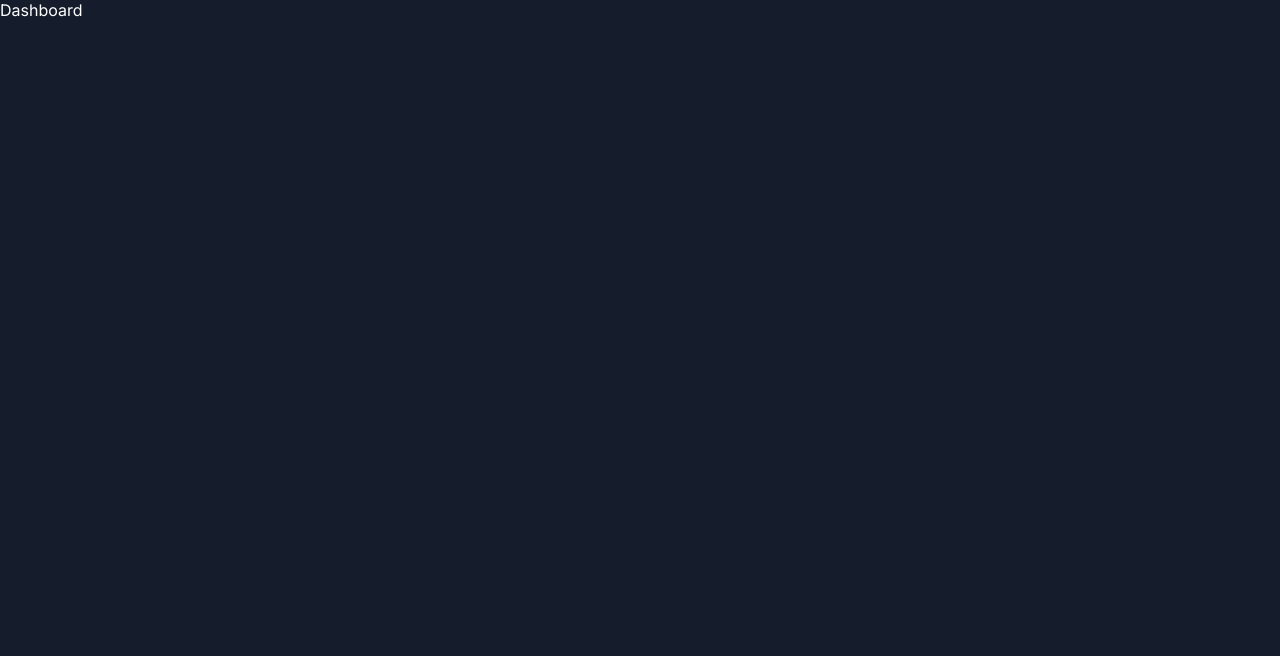
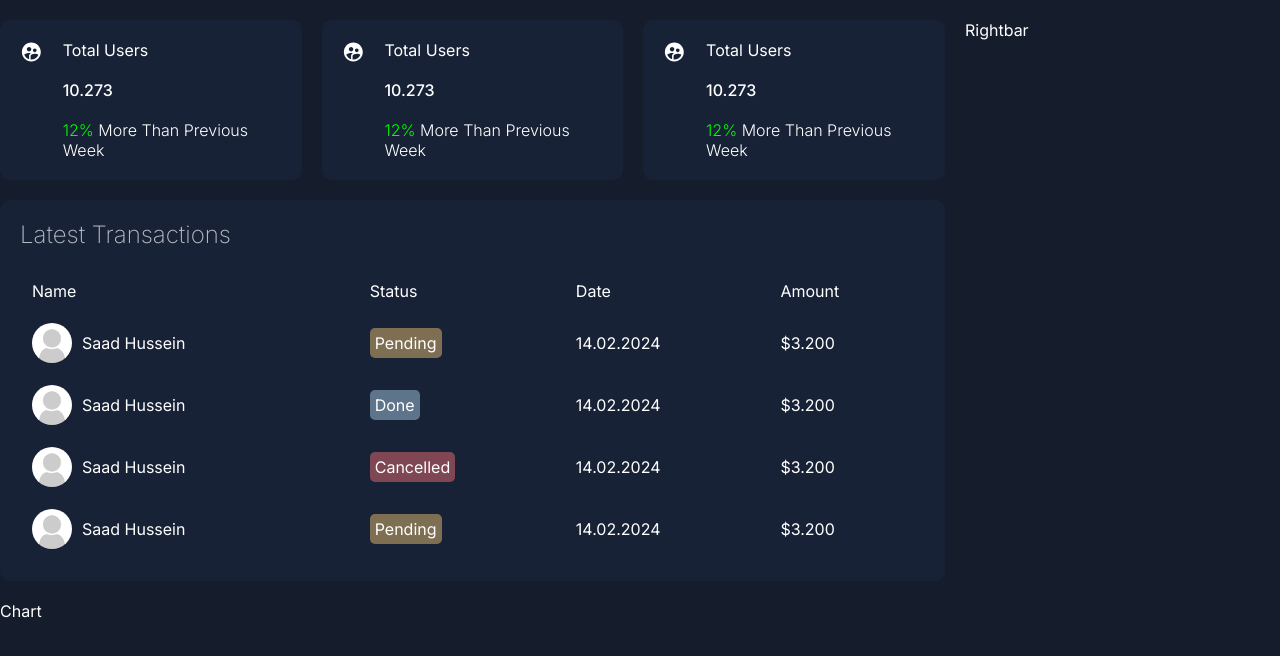
Before and after one commit to SaadHussein/Next.js-Admin-Dashboard-with-Server-Actions, a Next.js app: page /dashboard in a window 1280 px wide. Shown: the top 656 px of the page. Built offline with nearby package versions, Linux system fonts and the light colour scheme.

Commit message:
Finish Cards and Transactions Table in Dashboard Page

```diff
--- a/app/dashboard/page.jsx
+++ b/app/dashboard/page.jsx
@@ -1,7 +1,27 @@
 import React from "react";
+import Card from "../ui/dashboard/card/card";
+import styles from "../ui/dashboard/dashboard.module.css";
+import Rightbar from "../ui/dashboard/rightbar/rightbar";
+import Chart from "../ui/dashboard/chart/chart";
+import Transactions from "../ui/dashboard/transactions/transactions";
 
 const Dashboard = () => {
-  return <div>Dashboard</div>;
+	return (
+		<div className={styles.wrapper}>
+			<div className={styles.main}>
+				<div className={styles.cards}>
+					<Card />
+					<Card />
+					<Card />
+				</div>
+				<Transactions />
+				<Chart />
+			</div>
+			<div className={styles.side}>
+				<Rightbar />
+			</div>
+		</div>
+	);
 };
 
 export default Dashboard;
--- /dev/null
+++ b/app/ui/dashboard/card/card.jsx
@@ -0,0 +1,20 @@
+import React from "react";
+import styles from "./card.module.css";
+import { MdSupervisedUserCircle } from "react-icons/md";
+
+const Card = () => {
+	return (
+		<div className={styles.container}>
+			<MdSupervisedUserCircle size={24} />
+			<div className={styles.texts}>
+				<span className={styles.title}>Total Users</span>
+				<span className={styles.number}>10.273</span>
+				<span className={styles.detail}>
+					<span className={styles.positive}>12%</span> More Than Previous Week
+				</span>
+			</div>
+		</div>
+	);
+};
+
+export default Card;
--- /dev/null
+++ b/app/ui/dashboard/card/card.module.css
@@ -0,0 +1,37 @@
+.container {
+	background-color: var(--bgSoft);
+	padding: 20px;
+	border-radius: 10px;
+	display: flex;
+	gap: 20px;
+	cursor: pointer;
+	width: 100%;
+}
+
+.container:hover {
+	background-color: #2e374a;
+}
+
+.texts {
+	display: flex;
+	flex-direction: column;
+	gap: 20px;
+}
+
+.number {
+	font-style: 24px;
+	font-weight: 500;
+}
+
+.detail {
+	font-style: 14px;
+	font-weight: 300;
+}
+
+.positive {
+	color: lime;
+}
+
+.negative {
+	color: red;
+}
--- /dev/null
+++ b/app/ui/dashboard/chart/chart.jsx
@@ -0,0 +1,7 @@
+import React from "react";
+
+const Chart = () => {
+	return <div>Chart</div>;
+};
+
+export default Chart;
--- a/app/ui/dashboard/dashboard.module.css
+++ b/app/ui/dashboard/dashboard.module.css
@@ -12,3 +12,26 @@
 	flex: 4;
 	padding: 20px;
 }
+
+.wrapper {
+	display: flex;
+	gap: 20px;
+	margin-top: 20px;
+}
+
+.main {
+	flex: 3;
+	display: flex;
+	flex-direction: column;
+	gap: 20px;
+}
+
+.cards {
+	display: flex;
+	gap: 20px;
+	justify-content: space-between;
+}
+
+.side {
+	flex: 1;
+}
--- /dev/null
+++ b/app/ui/dashboard/rightbar/rightbar.jsx
@@ -0,0 +1,7 @@
+import React from "react";
+
+const Rightbar = () => {
+	return <div>Rightbar</div>;
+};
+
+export default Rightbar;
--- /dev/null
+++ b/app/ui/dashboard/transactions/transactions.jsx
@@ -0,0 +1,107 @@
+import React from "react";
+import styles from "./transactions.module.css";
+import Image from "next/image";
+
+const Transactions = () => {
+	return (
+		<div className={styles.container}>
+			<h2 className={styles.title}>Latest Transactions</h2>
+			<table className={styles.table}>
+				<thead>
+					<tr>
+						<td>Name</td>
+						<td>Status</td>
+						<td>Date</td>
+						<td>Amount</td>
+					</tr>
+				</thead>
+				<tbody>
+					<tr>
+						<td>
+							<div className={styles.user}>
+								<Image
+									src="/noavatar.png"
+									alt="Avatar Image"
+									width={40}
+									height={40}
+									className={styles.userImage}
+								/>
+								Saad Hussein
+							</div>
+						</td>
+						<td>
+							<span className={`${styles.status} ${styles.pending}`}>
+								Pending
+							</span>
+						</td>
+						<td>14.02.2024</td>
+						<td>$3.200</td>
+					</tr>
+					<tr>
+						<td>
+							<div className={styles.user}>
+								<Image
+									src="/noavatar.png"
+									alt="Avatar Image"
+									width={40}
+									height={40}
+									className={styles.userImage}
+								/>
+								Saad Hussein
+							</div>
+						</td>
+						<td>
+							<span className={`${styles.status} ${styles.done}`}>Done</span>
+						</td>
+						<td>14.02.2024</td>
+						<td>$3.200</td>
+					</tr>
+					<tr>
+						<td>
+							<div className={styles.user}>
+								<Image
+									src="/noavatar.png"
+									alt="Avatar Image"
+									width={40}
+									height={40}
+									className={styles.userImage}
+								/>
+								Saad Hussein
+							</div>
+						</td>
+						<td>
+							<span className={`${styles.status} ${styles.cancelled}`}>
+								Cancelled
+							</span>
+						</td>
+						<td>14.02.2024</td>
+						<td>$3.200</td>
+					</tr>
+					<tr>
+						<td>
+							<div className={styles.user}>
+								<Image
+									src="/noavatar.png"
+									alt="Avatar Image"
+									width={40}
+									height={40}
+									className={styles.userImage}
+								/>
+								Saad Hussein
+							</div>
+						</td>
+						<td>
+							<span className={`${styles.status} ${styles.pending}`}>
+								Pending
+							</span>
+						</td>
+						<td>14.02.2024</td>
+						<td>$3.200</td>
+					</tr>
+				</tbody>
+			</table>
+		</div>
+	);
+};
+
+export default Transactions;
--- /dev/null
+++ b/app/ui/dashboard/transactions/transactions.module.css
@@ -0,0 +1,49 @@
+.container {
+	background-color: var(--bgSoft);
+	padding: 20px;
+	border-radius: 10px;
+}
+
+.title {
+	margin-bottom: 20px;
+	font-weight: 200;
+	color: var(--textSoft);
+}
+
+.table {
+	width: 100%;
+}
+
+.table td {
+	padding: 10px;
+}
+
+.user {
+	display: flex;
+	gap: 10px;
+	align-items: center;
+}
+
+.userImage {
+	object-fit: cover;
+	border-radius: 50%;
+}
+
+.status {
+	border-radius: 5px;
+	padding: 5px;
+	font-style: 14px;
+	color: white;
+}
+
+.pending {
+	background-color: #f7cb7375;
+}
+
+.done {
+	background-color: #afd6ee75;
+}
+
+.cancelled {
+	background-color: #f7737375;
+}
```
Also changed, not shown: app/ui/dashboard/chart/chart.module.css (added), app/ui/dashboard/rightbar/rightbar.module.css (added). Lines whose indentation alone changed are shown as unchanged.
